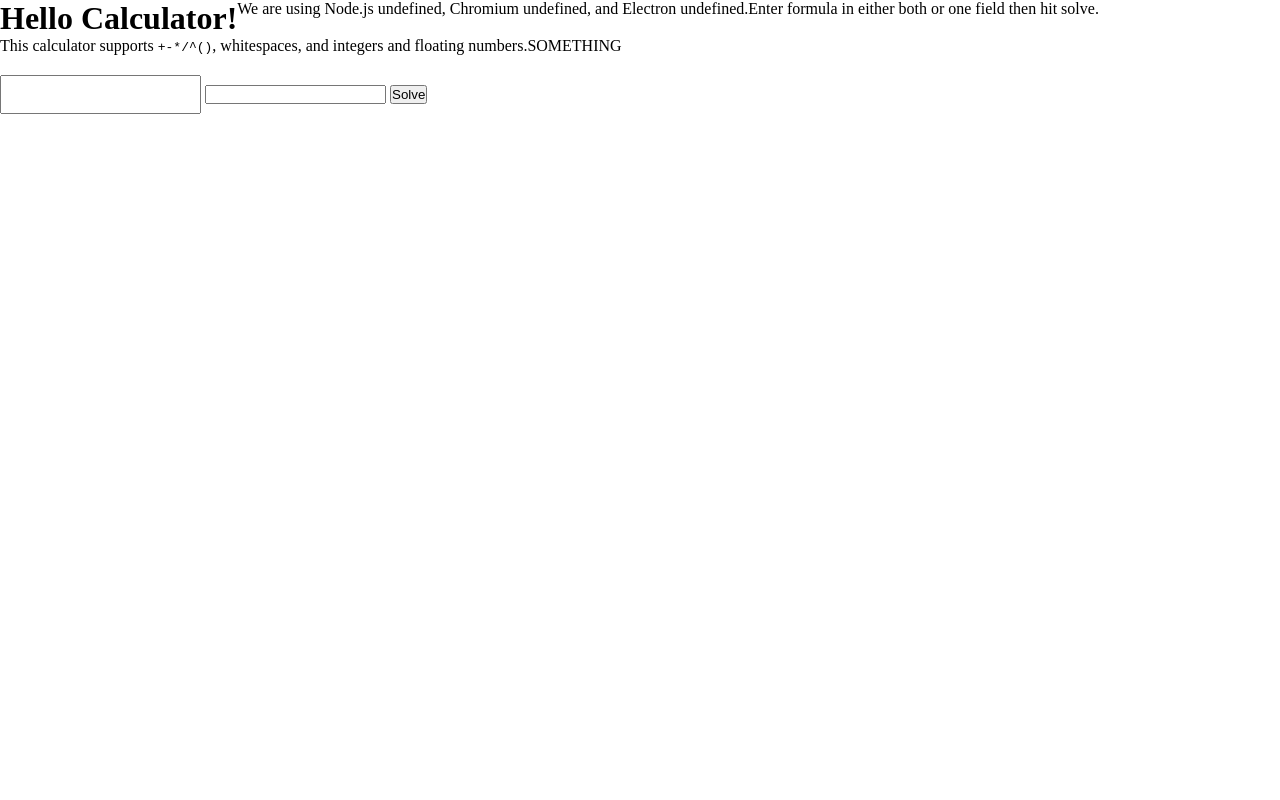
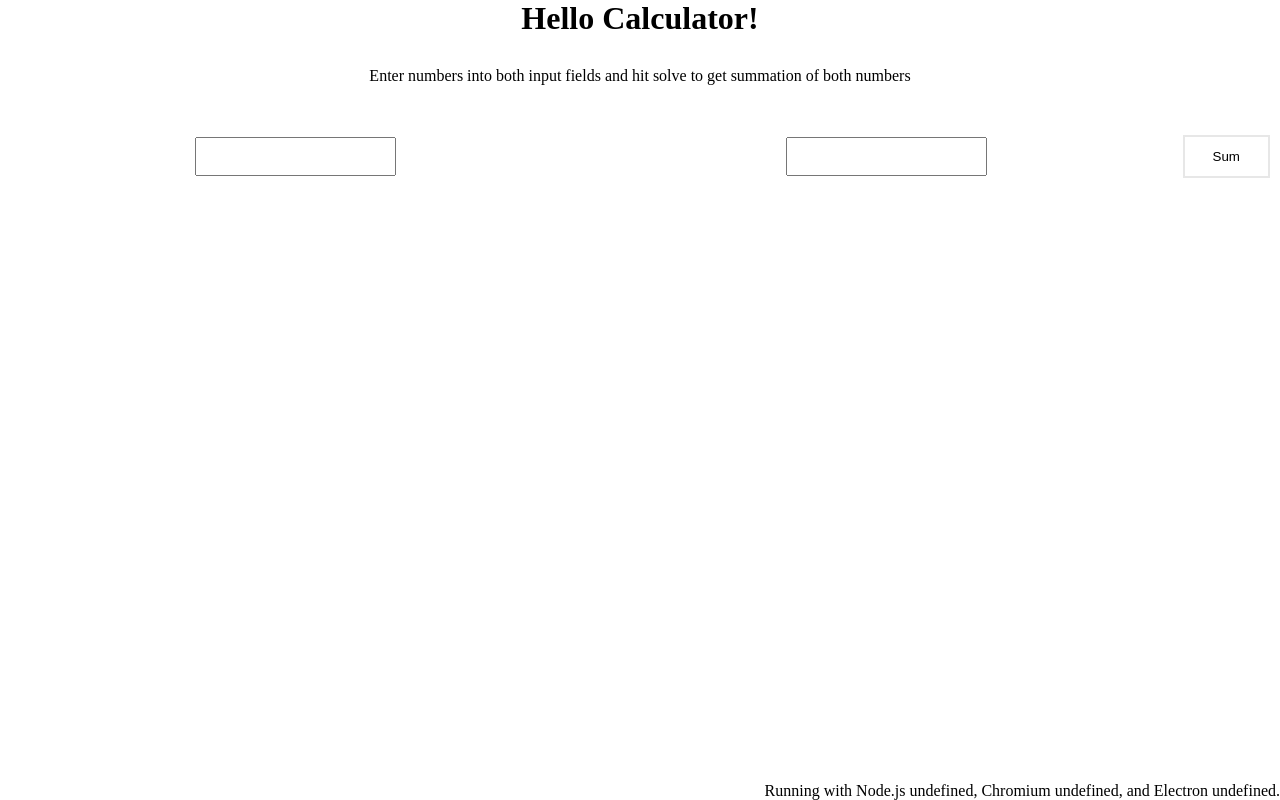
Before and after one commit to slugb0t/electron-python, an Electron app: page index.html in a window 1280 px wide. Drawn offline with Linux system fonts and the light colour scheme; no server answers.

```diff
--- a/index.html
+++ b/index.html
@@ -6,21 +6,26 @@
     <link rel="stylesheet" href="styles.css">
   </head>
   <body>
+    <div class="header">
+      <h1 id="title">Hello Calculator!</h1>
+      <p id="info"> Enter numbers into both input fields and hit solve to get summation of both numbers
+      </p>
+    </div>
+
     <div class="context">
-      <h1 id="title">Hello Calculator!</h1>
-      <p> We are using Node.js <script>document.write(process.versions.node)</script>,
+      <input id="formula1"></input>
+      <input id="formula2"></input>
+      <button id="solve" type=button>Sum</button>
+    </div>
+
+
+    <div id="result"></div>
+
+    <div class="footer">
+      <p> Running with Node.js <script>document.write(process.versions.node)</script>,
         Chromium <script>document.write(process.versions.chrome)</script>,
         and Electron <script>document.write(process.versions.electron)</script>.</p>
-      <p>Enter formula in either both or one field then hit solve.</p>
-      <p>This calculator supports <code>+-*/^()</code>,
-        whitespaces, and integers and floating numbers.</p>
-      <p>SOMETHING</p>
     </div>
-
-    <input id="formula1"></input>
-    <input id="formula2"></input>
-    <button id="solve" type=button>Solve</button>
-    <div id="result"></div>
   </body>
 
   <script>
--- a/renderer.js
+++ b/renderer.js
@@ -17,7 +17,7 @@
 let button = document.querySelector('#solve')
 
 button.addEventListener('click', () => {
-  client.invoke("calc", (input1.value + input2.value), (error, res) => {
+  client.invoke("calc", (input1.value + " " + input2.value), (error, res) => {
     if(error) {
       console.error(error)
     } else {
--- a/styles.css
+++ b/styles.css
@@ -3,15 +3,53 @@
     padding: 0;
 }
 
+
+#title {
+    display: flex;
+    justify-content: center;
+    margin-bottom: 20px;
+}
+
+#info {
+    display: flex;
+    justify-content: center;
+    margin-top: 30px;
+    margin-bottom: 50px;
+}
+
 .context {
     display: flex;
-    flex: auto;
-    flex-wrap: wrap;
-    text-align: center;
-    margin-bottom: 20px;
+    justify-content: space-around;
 }
+
+#result {
+    margin-top: 20px;
+    display: flex;
+    justify-content: center;
+}
+
+#solve {
+    margin-right: 10px;
+    background-color: white;
+    color: black;
+    border: 2px solid #e7e7e7;
+    padding: 12px 28px
+  }
+
+  #solve:hover {background-color: #e7e7e7;}
 
 #formula1 {
     margin: auto;
     padding: 10px;
 }
+
+#formula2 {
+    margin: auto;
+    padding: 10px;
+}
+
+.footer {
+    position: fixed;
+    bottom: 0;
+    right: 0;
+}
```
Also changed, not shown: requirements2.7.txt (added, +10 -0 lines), requirements3.txt (added, +8 -0 lines), 1 other file.
